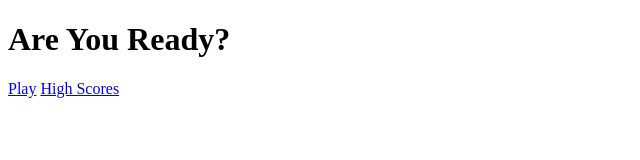
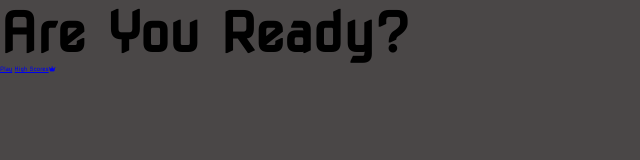
Before and after one commit to saintjohn1992/Quiz-App, a plain HTML site: page index.html in a window 1280 px wide. Shown: the whole page, without its empty margins (0-640 px from the left). Drawn offline with Linux system fonts and the light colour scheme.

Commit message:
added fontawesome link, started the css file, and imported google fonts to the project

```diff
--- a/index.html
+++ b/index.html
@@ -12,6 +12,7 @@
     <meta name="description" content="">
     <meta name="viewport" content="width=device-width, initial-scale=1">
     <link rel="stylesheet" href="stylesheet.css">
+    <script src="https://kit.fontawesome.com/b53b20ba40.js" crossorigin="anonymous"></script>
 </head>
 
 <body>
@@ -19,7 +20,7 @@
         <div id="home" class="flex-column flex-center">
             <h1>Are You Ready?</h1>
             <a href="/game.html" class="btn">Play</a>
-            <a href="/highscores.html" id="highscore-btn" class="btn">High Scores</a>
+            <a href="/highscores.html" id="highscore-btn" class="btn">High Scores<i class="fa-solid fa-crown"></i></a>
         </div>
     </div>
     <!--[if lt IE 7]>
--- a/stylesheet.css
+++ b/stylesheet.css
@@ -0,0 +1,16 @@
+@import url('https://fonts.googleapis.com/css2?family=Dancing+Script:wght@500&family=Nova+Square&family=Roboto:wght@300&display=swap');
+:root {
+    background-color: rgba(29, 26, 26, .8);
+}
+
+* {
+    box-sizing: border-box;
+    margin: 0;
+    padding: 0;
+    font-size: 62.5%;
+    font-family: 'Nova Square', cursive;
+}
+
+h1 {
+    font-size: 5.4rem;
+}
```
